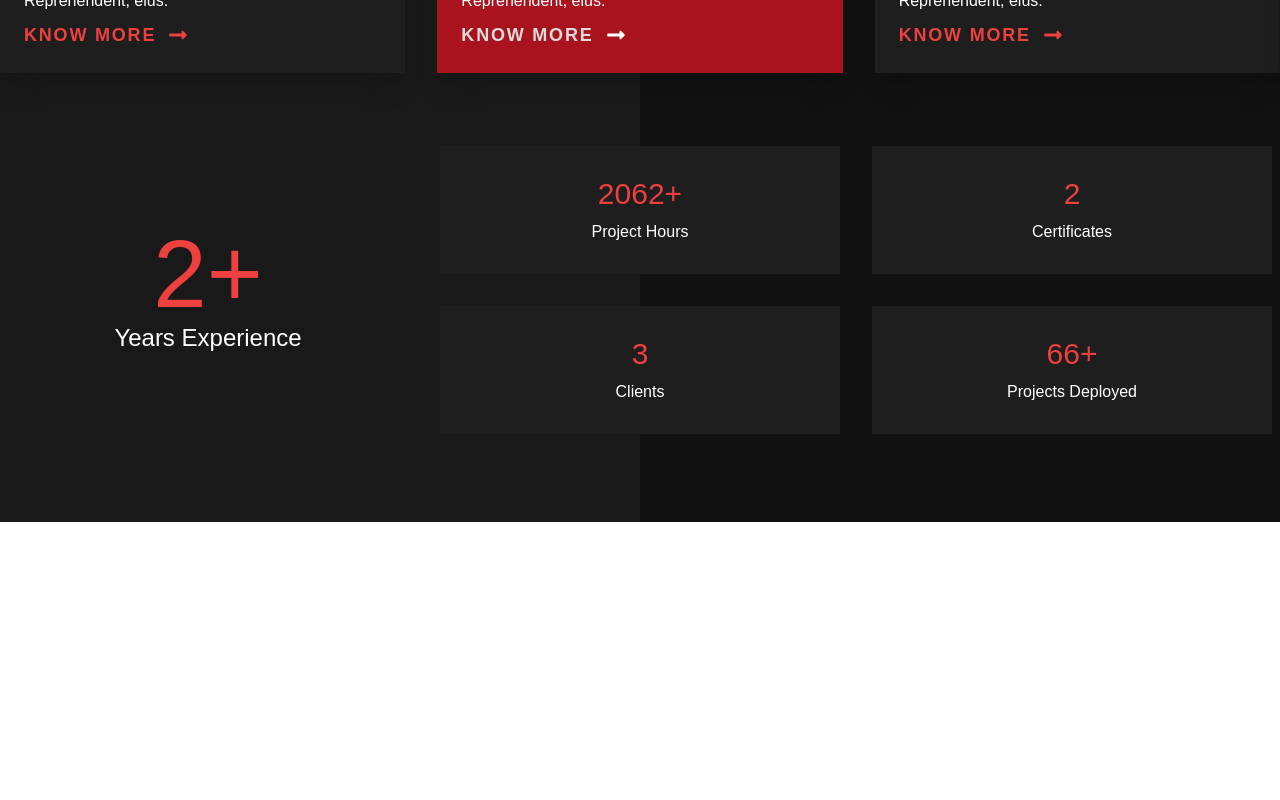
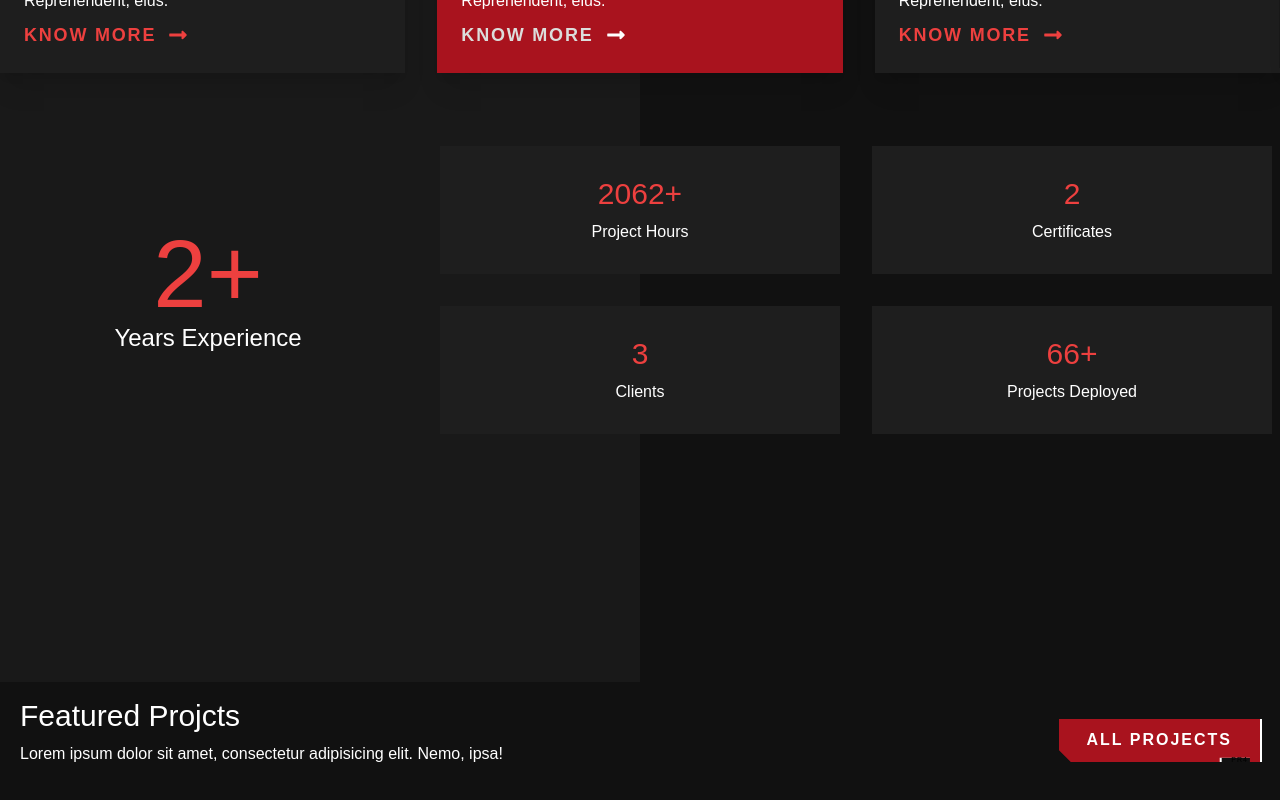
Before and after one commit to Radexman/cyber-portfolio-v3, a React (Vite) app: page / in a window 1280 px wide. Shown: the part 732-1532 px from the top of the page. Before the commit the page ends 1254 px from the top, so only its background shows below. Built offline with nearby package versions, Linux system fonts and the light colour scheme; a web font is replaced by a local one.

Commit message:
Featured Section Topper

```diff
--- /dev/null
+++ b/src/components/Featured/Featured.tsx
@@ -0,0 +1,20 @@
+function Featured() {
+  return (
+    <div className="container mx-auto mt-4 min-h-screen bg-neutral">
+      <div className="mx-5 flex flex-col items-center justify-center text-center md:flex-row md:justify-between md:text-left">
+        <div className="flex flex-col space-y-2 text-base-100">
+          <h2 className="text-3xl">Featured Projcts</h2>
+          <p>Lorem ipsum dolor sit amet, consectetur adipisicing elit. Nemo, ipsa!</p>
+        </div>
+        <div>
+          <button type="button" className="cyber-button-small bg-red fg-white z-30 mt-4">
+            All Projects
+            <span className="glitchtext">See</span>
+            <span className="tag">PR4</span>
+          </button>
+        </div>
+      </div>
+    </div>
+  );
+}
+export default Featured;
--- a/src/components/Perks/Perks.tsx
+++ b/src/components/Perks/Perks.tsx
@@ -7,9 +7,9 @@ import freelancerIcon from '../../assets/freelancer.svg';
 
 function Perks() {
   return (
-    <div className="relative">
+    <div>
       <div className="flex">
-        <div className="min-h-[170vh] w-1/2 bg-accent md:min-h-screen" />
+        <div className="md:min-h-auto min-h-[170vh] w-1/2 bg-accent md:min-h-[120vh]" />
         <div className="min-h-screen w-1/2" />
       </div>
       <div className="container mx-auto min-h-screen md:min-h-full">
--- a/src/pages/Home/Home.tsx
+++ b/src/pages/Home/Home.tsx
@@ -1,3 +1,4 @@
+import Featured from '../../components/Featured/Featured';
 import Hero from '../../components/Hero/Hero';
 import Perks from '../../components/Perks/Perks';
 
@@ -5,7 +6,11 @@ function Home() {
   return (
     <div>
       <Hero />
-      <Perks />
+      <div className="relative min-h-screen">
+        <div className="absolute min-h-screen w-1/2 bg-accent" />
+        <Perks />
+      </div>
+      <Featured />
     </div>
   );
 }
```
